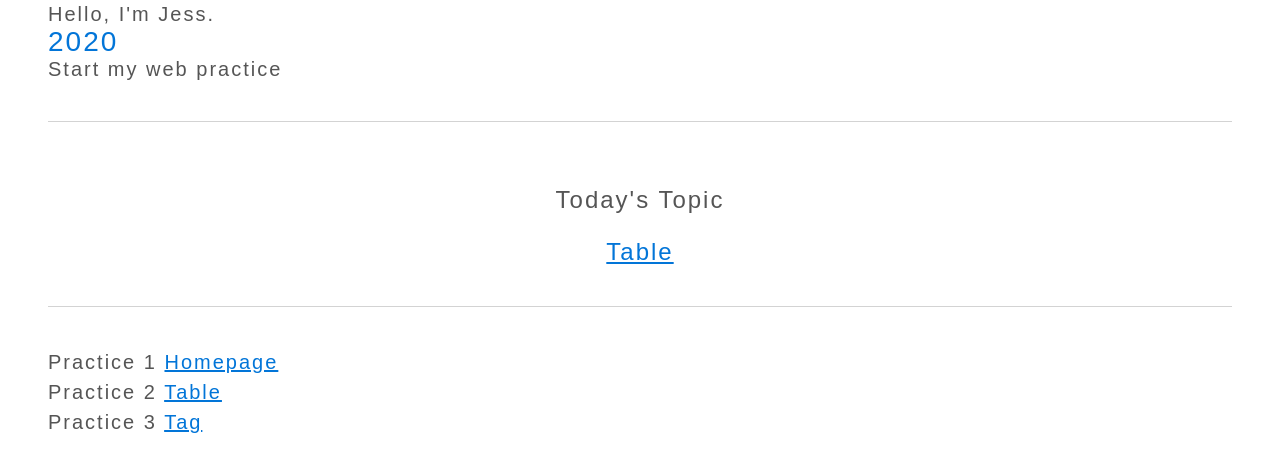
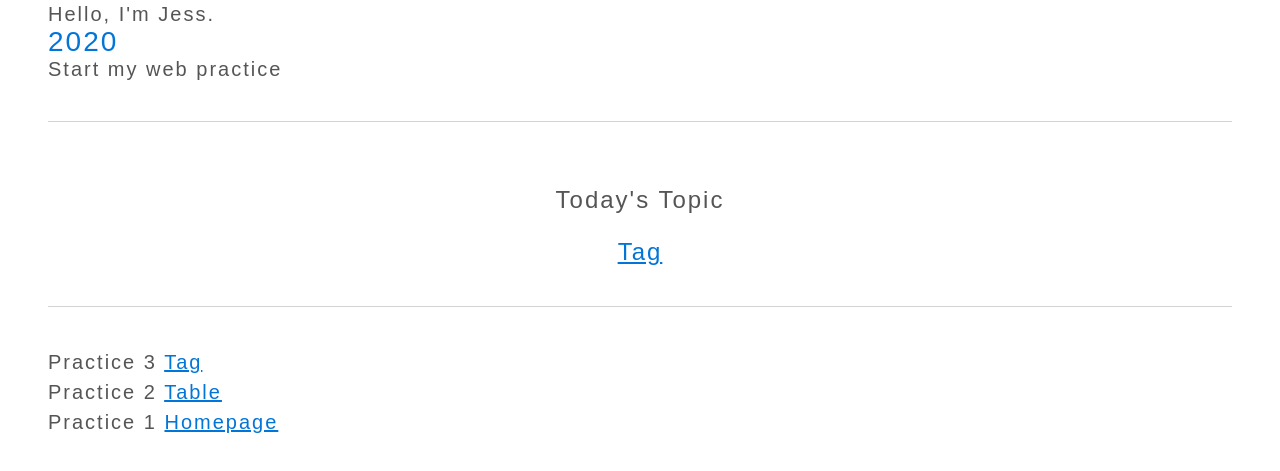
Before and after one commit to jesswu1551/jesswu1551.github.io, a plain HTML site: page index.html in a window 1280 px wide. Shown: the part 147-618 px from the top of the page. Drawn offline with Linux system fonts and the light colour scheme.

Commit message:
edit index topic order

```diff
--- a/index.html
+++ b/index.html
@@ -39,20 +39,20 @@
   <!-- Start Marquee Section-->
   <section id="marquee_container">
     <p>Today's Topic</p>
-    <a href="table.html">Table</a>
+    <a href="tag.html">Tag</a>
   </section>
   <!-- End Marquee Section-->
 
   <!-- Start List Section-->
   <section id="list_container">
-    <div>Practice 1
-      <span><a href="index.html">Homepage</a></span>
+    <div>Practice 3
+      <span><a href="tag.html">Tag</a></span>
     </div>
     <div>Practice 2
       <span><a href="table.html">Table</a></span>
     </div>
-    <div>Practice 3
-      <span><a href="tag.html">Tag</a></span>
+    <div>Practice 1
+      <span><a href="index.html">Homepage</a></span>
     </div>
   </section>
   <!-- End List Section-->
```
